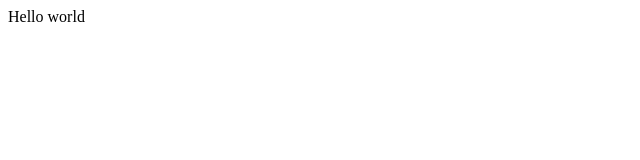
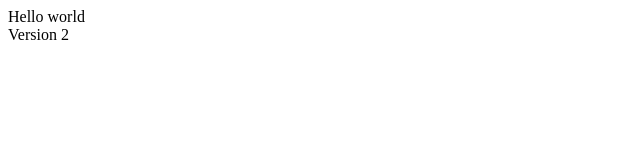
Before and after one commit to strikerball/hello-world-nea, a plain HTML site: page index.html in a window 1280 px wide. Shown: the full height of the page, 0-640 px from the left. Drawn offline with Linux system fonts and the light colour scheme.

Commit message:
Version 2

```diff
--- a/index.html
+++ b/index.html
@@ -2,6 +2,8 @@
 <html lang="en">
 <header><title>This is title</title></header>
 <body>
-Hello world
+    Hello world<br>
+    Version 2
+
 </body>
 </html>
```
